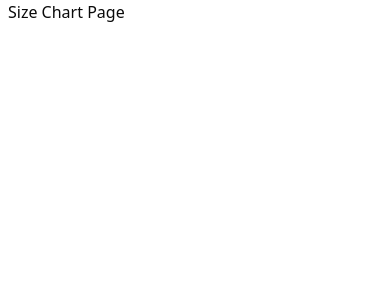
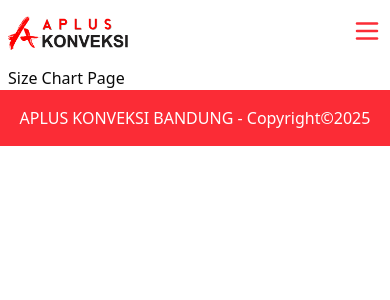
Before and after one commit to apluskonveksi/compro, a Next.js app: page /size-chart in a window 390 px wide. Shown: the top 300 px of the page. Built offline with nearby package versions, Linux system fonts and the light colour scheme.

Commit message:
added footer & mobile navbar

```diff
--- a/app/(root)/page.tsx
+++ b/app/(root)/page.tsx
@@ -5,8 +5,8 @@
     <>
       <section>
         {/* Hero */}
-        <div className="w-full h-full  pb-8">
-          <Image src="/hero.jpg" alt="hero-image" width={1024} height={580} priority={true} className="w-full scale-95 object-cover " />
+        <div className="w-full h-full pb-8 relative">
+          <Image src="/hero.jpg" alt="hero-image" width={2024} height={1024} priority={true} className="w-full scale-100 md:scale-95 object-cover " />
         </div>
       </section>
     </>
--- a/app/layout.tsx
+++ b/app/layout.tsx
@@ -2,6 +2,7 @@
 import { Geist, Geist_Mono } from "next/font/google";
 import "./globals.css";
 import Navbar from "@/components/shared/Navbar";
+import Footer from "@/components/shared/Footer";
 
 const geistSans = Geist({
   variable: "--font-geist-sans",
@@ -31,6 +32,7 @@
         <div className="w-full px-2 md:px-12 lg:px-16 xl:px-24 2xl:px-32 ">
           {children}
         </div>
+        <Footer />
       </body>
     </html>
   );
--- /dev/null
+++ b/components/shared/Footer.tsx
@@ -0,0 +1,11 @@
+import React from 'react'
+
+const Footer = () => {
+    return (
+        <div className='w-full text-center text-md text-white p-4 bg-red-500'>
+            <h1>APLUS KONVEKSI BANDUNG - Copyright©2025</h1>
+        </div>
+    )
+}
+
+export default Footer
--- a/components/shared/MobileNavbar.tsx
+++ b/components/shared/MobileNavbar.tsx
@@ -1,11 +1,16 @@
+import { MenuIcon } from 'lucide-react'
+import Image from 'next/image'
 import React from 'react'
 
 const MobileNavbar = () => {
-    return (
-        <div>
-
-        </div>
-    )
+  return (
+    <div className='w-full flex justify-between md:hidden py-4 px-2'>
+      <Image src="/logo.png" width={120} height={100} priority={true} alt='logo-aplus-konveksi' className='object-cover' />
+      <div>
+        <MenuIcon className='text-red-500' size={30} />
+      </div>
+    </div>
+  )
 }
 
 export default MobileNavbar
--- a/components/shared/Navbar.tsx
+++ b/components/shared/Navbar.tsx
@@ -3,6 +3,7 @@
 import React from 'react'
 import { Button } from '../ui/button'
 import { Links } from '@/utils/data'
+import MobileNavbar from './MobileNavbar'
 
 const Navbar = () => {
   return (
@@ -46,7 +47,8 @@
           </ul>
         </div>
       </div>
-
+      {/* Mobile Navbar */}
+      <MobileNavbar />
     </>
   )
 }
--- a/utils/data.ts
+++ b/utils/data.ts
@@ -10,16 +10,16 @@
         href: '/',
     },
     {
-        name: 'Portfolio',
-        href: '/portfolio',
-    },
-    {
         name: 'Produk',
         href: '/produk',
     },
     {
         name: 'Layanan',
         href: '/layanan',
+    },
+    {
+        name: 'Portfolio',
+        href: '/portfolio',
     },
     {
         name: 'Gallery',
```
